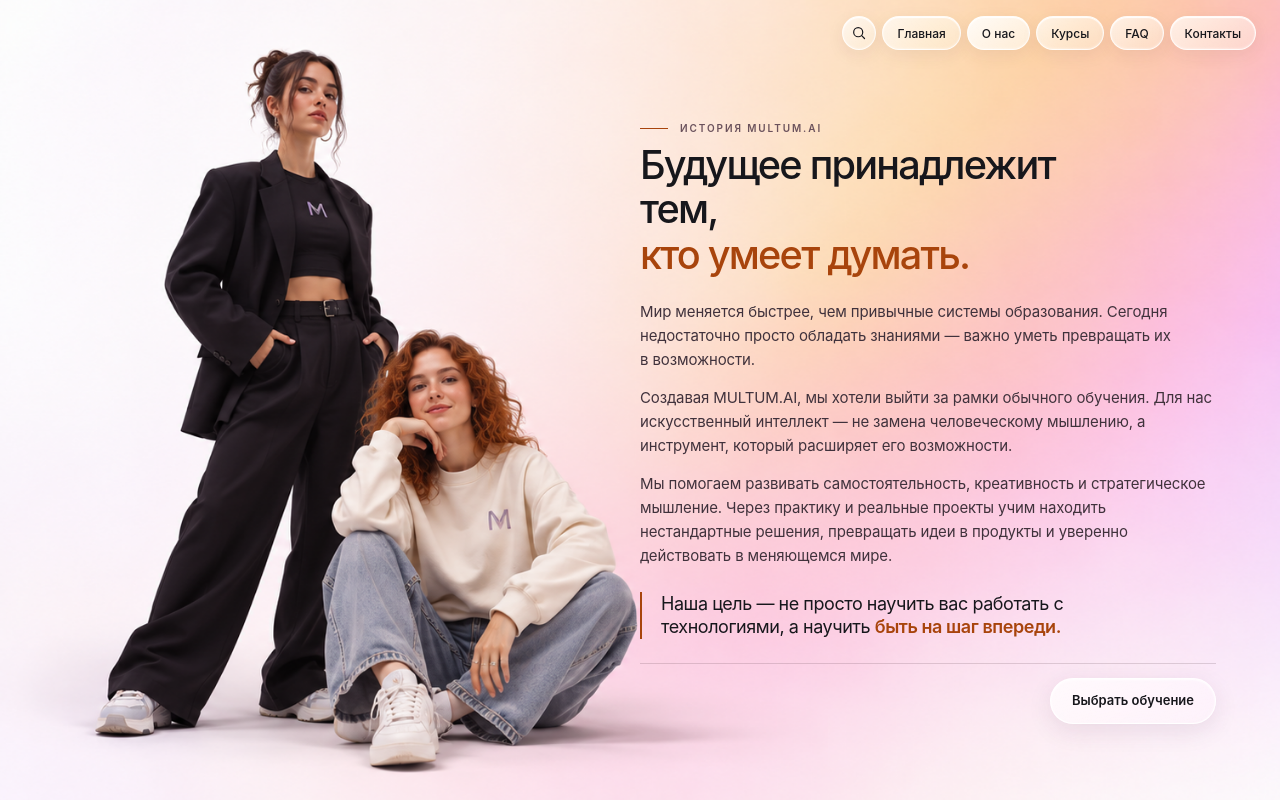
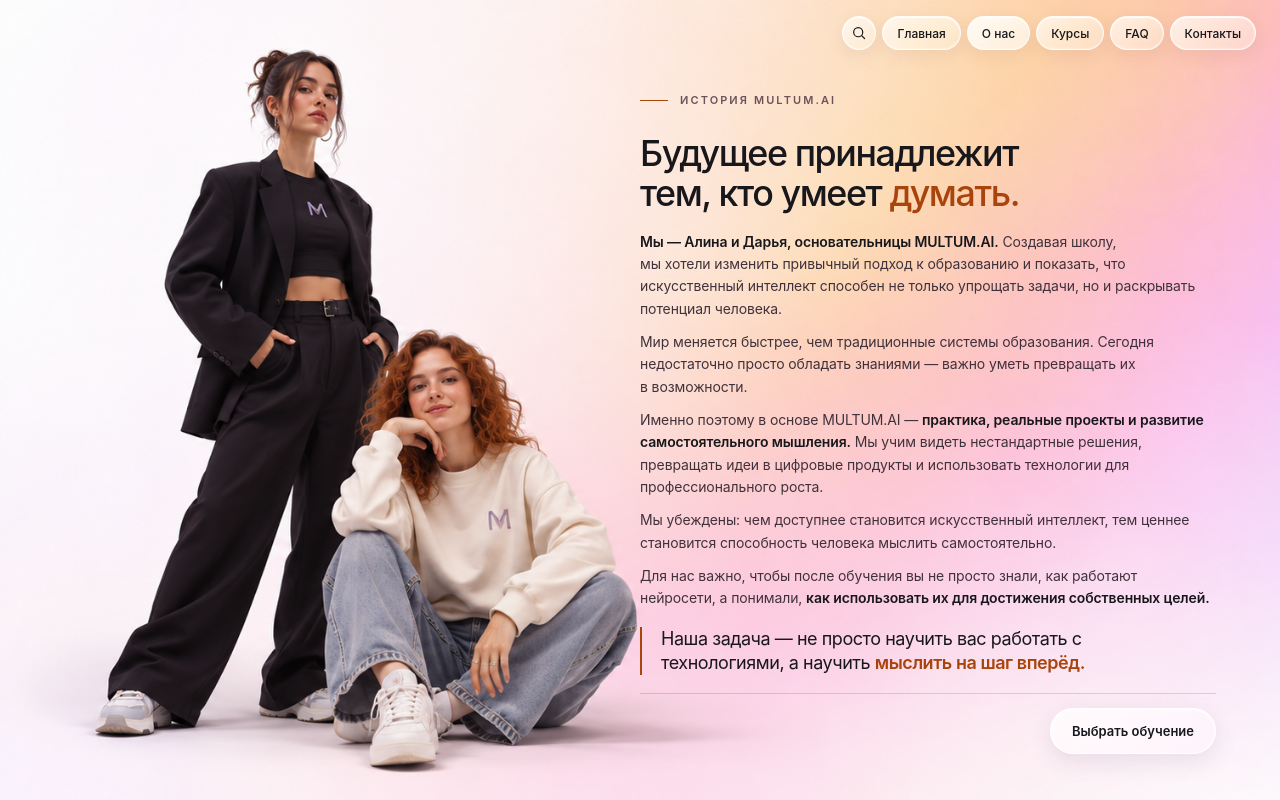
Before and after one commit to fuks19200-ctrl/09, a Next.js app: page /about in a window 1280 px wide. Built offline with nearby package versions, Linux system fonts and the light colour scheme.

Commit message:
Publish approved About copy and give the heading more breathing room

```diff
--- a/app/about/page.tsx
+++ b/app/about/page.tsx
@@ -13,15 +13,17 @@ export default function About() {
       <article className="founders-story">
         <header className="founders-intro">
           <p className="founders-kicker">История MULTUM.AI</p>
-          <h1>Будущее принадлежит тем, <span>кто умеет думать.</span></h1>
+          <h1>Будущее принадлежит тем, кто умеет <span>думать.</span></h1>
         </header>
         <div className="founders-copy">
-          <p className="founders-body">Мир меняется быстрее, чем привычные системы образования. Сегодня недостаточно просто обладать знаниями — важно уметь превращать их в возможности.</p>
-          <p className="founders-body">Создавая MULTUM.AI, мы хотели выйти за рамки обычного обучения. Для нас искусственный интеллект — не замена человеческому мышлению, а инструмент, который расширяет его возможности.</p>
-          <p className="founders-body">Мы помогаем развивать самостоятельность, креативность и стратегическое мышление. Через практику и реальные проекты учим находить нестандартные решения, превращать идеи в продукты и уверенно действовать в меняющемся мире.</p>
+          <p className="founders-body"><strong>Мы — Алина и Дарья, основательницы MULTUM.AI.</strong> Создавая школу, мы хотели изменить привычный подход к образованию и показать, что искусственный интеллект способен не только упрощать задачи, но и раскрывать потенциал человека.</p>
+          <p className="founders-body">Мир меняется быстрее, чем традиционные системы образования. Сегодня недостаточно просто обладать знаниями — важно уметь превращать их в возможности.</p>
+          <p className="founders-body">Именно поэтому в основе MULTUM.AI — <strong>практика, реальные проекты и развитие самостоятельного мышления.</strong> Мы учим видеть нестандартные решения, превращать идеи в цифровые продукты и использовать технологии для профессионального роста.</p>
+          <p className="founders-body">Мы убеждены: чем доступнее становится искусственный интеллект, тем ценнее становится способность человека мыслить самостоятельно.</p>
+          <p className="founders-body">Для нас важно, чтобы после обучения вы не просто знали, как работают нейросети, а понимали, <strong>как использовать их для достижения собственных целей.</strong></p>
         </div>
         <blockquote className="founders-quote">
-          <p>Наша цель — не просто научить вас работать с технологиями, а научить <strong>быть на шаг впереди.</strong></p>
+          <p>Наша задача — не просто научить вас работать с технологиями, а научить <strong>мыслить на шаг вперёд.</strong></p>
         </blockquote>
         <footer className="founders-footer">
           <a className="button button--glass founders-cta" href="/courses/">Выбрать обучение</a>
--- a/app/globals.css
+++ b/app/globals.css
@@ -190,15 +190,15 @@ button:disabled, button[aria-disabled="true"], .button[aria-disabled="true"] { o
 
 /* Founders story: minimal editorial typography, no decorative cards. */
 .about-page { display:flex; justify-content:flex-end; align-items:flex-start; overflow-y:auto; overflow-x:hidden; background:#fff5f4 url('/images/%D0%A1%D1%82%D0%B8%D0%BB%D1%8C%D0%BD%D1%8B%D0%B8%CC%86%20%D0%B4%D1%83%D1%8D%D1%82%20%D0%B2%20%D1%81%D0%BE%D0%B2%D1%80%D0%B5%D0%BC%D0%B5%D0%BD%D0%BD%D0%BE%D0%B8%CC%86%20%D1%83%D0%BB%D0%B8%D1%87%D0%BD%D0%BE%D0%B8%CC%86%20%D0%BE%D0%B4%D0%B5%D0%B6%D0%B4%D0%B5.png') left center/cover no-repeat; padding:0; }
-.founders-story { width:min(45%,720px); min-width:0; margin:auto 5% auto 0; padding:76px 0 30px; display:flex; flex-direction:column; gap:clamp(19px,2.8vh,32px); color:#17171c; font-family:-apple-system,BlinkMacSystemFont,"Segoe UI",Arial,sans-serif; }
-.founders-kicker { margin:0 0 10px; display:flex; gap:12px; align-items:center; color:#6b525c; font-size:10px; font-weight:600; letter-spacing:.19em; text-transform:uppercase; }
+.founders-story { width:min(45%,720px); min-width:0; margin:auto 5% auto 0; padding:76px 0 30px; display:flex; flex-direction:column; gap:clamp(16px,2.1vh,25px); color:#17171c; font-family:-apple-system,BlinkMacSystemFont,"Segoe UI",Arial,sans-serif; }
+.founders-kicker { margin:0 0 clamp(24px,3vh,34px); display:flex; gap:12px; align-items:center; color:#6b525c; font-size:11px; line-height:1.5; font-weight:600; letter-spacing:.19em; text-transform:uppercase; }
 .founders-kicker::before { content:""; width:28px; height:1px; background:#a8440c; }
-.founders-intro h1 { margin:0; max-width:19ch; font-size:clamp(30px,3.1vw,53px); font-weight:500; line-height:1.09; letter-spacing:-.045em; }
-.founders-intro h1 span { display:block; margin-top:3px; font-weight:500; color:#a8440c; }
+.founders-intro h1 { margin:0; max-width:100%; font-size:clamp(30px,2.8vw,48px); font-weight:500; line-height:1.13; letter-spacing:-.04em; text-wrap:balance; }
+.founders-intro h1 span { display:inline; font-weight:500; color:#a8440c; }
 .founders-byline { margin:14px 0 0; color:#58444f; font-size:clamp(12px,1.04vw,15px); line-height:1.45; }
 .founders-byline strong { color:#17171c; font-weight:600; }
-.founders-copy { display:flex; flex-direction:column; gap:clamp(13px,1.8vh,20px); }
-.founders-body { margin:0; color:#40323c; font-size:clamp(15px,1.1vw,18px); line-height:1.6; letter-spacing:-.008em; text-wrap:pretty; }
+.founders-copy { display:flex; flex-direction:column; gap:clamp(10px,1.35vh,16px); }
+.founders-body { margin:0; color:#40323c; font-size:clamp(14px,1.02vw,17px); line-height:1.6; letter-spacing:-.008em; text-wrap:pretty; }
 .founders-body strong { font-weight:600; color:#17171c; }
 .founders-quote { margin:1px 0; padding:0 0 0 19px; border-left:2px solid #a8440c; }
 .founders-quote p { margin:0; max-width:46ch; font-size:clamp(18px,1.32vw,23px); line-height:1.32; letter-spacing:-.025em; font-weight:400; }
@@ -251,3 +251,8 @@ button:disabled, button[aria-disabled="true"], .button[aria-disabled="true"] { o
   .founders-manifesto strong { font-size:23px; }
 }
 @media (max-width:620px) { .founders-footer { flex-wrap:wrap; } .founders-footer .founders-cta { margin-left:auto; } }
+
+@media (min-width:901px) and (min-aspect-ratio:3/2) and (max-height:760px) {
+  .founders-story { padding-top:70px; padding-bottom:26px; }
+  .founders-kicker { margin-bottom:24px; }
+}
```
